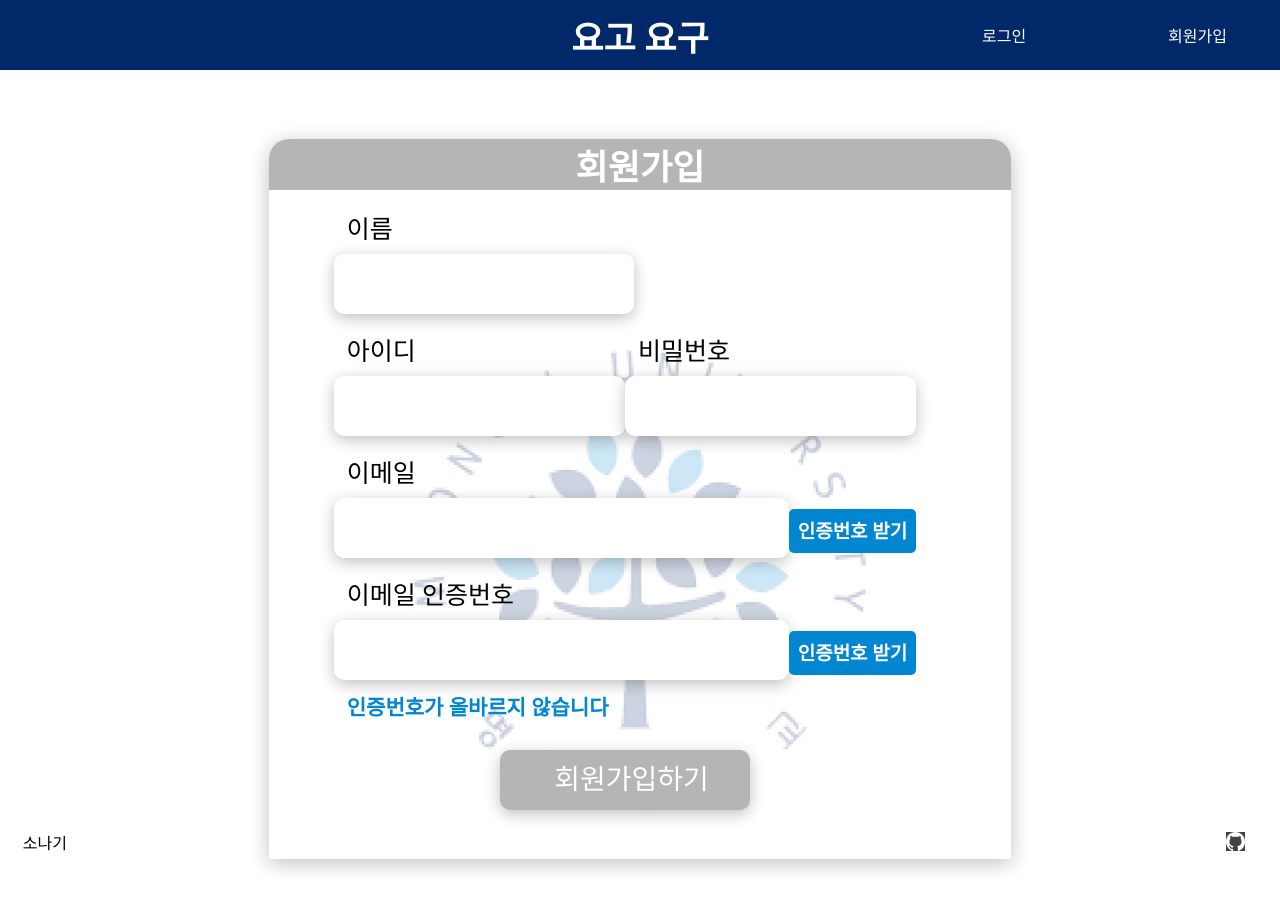
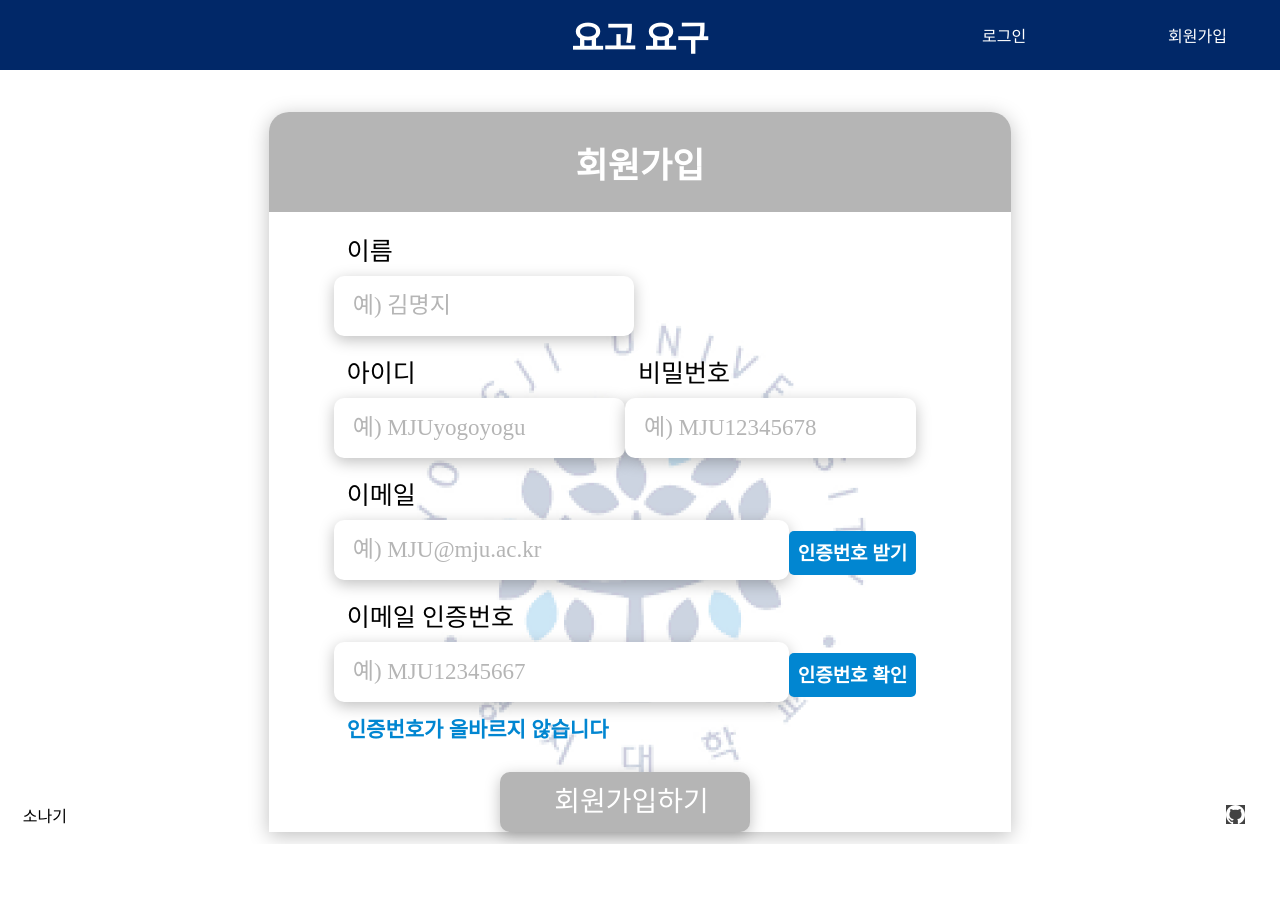
Before and after one commit to harksu/SW-Competition-FrontEnd, a React (Create React App) app: page /signup in a window 1280 px wide. Shown: the top 910 px of the page. After the commit the page ends 844 px from the top, so only its background shows below. Built offline with nearby package versions, Linux system fonts and the light colour scheme.

Commit message:
Feat : signup data frame set

```diff
--- a/src/Pages/SignUpPage.jsx
+++ b/src/Pages/SignUpPage.jsx
@@ -1,5 +1,6 @@
-import React from 'react';
+import React, { useState } from 'react';
 import styled from 'styled-components';
+
 import {
   Container,
   SignHeader,
@@ -11,53 +12,132 @@ import {
 } from './LoginPage';
 
 function SignUpPage() {
+  const [sendData, setSendData] = useState({
+    email: '',
+    name: '',
+    nickname: '',
+    password: '',
+    username: '',
+    emailAuthKey: '',
+  });
+
   return (
-    <Container>
+    <SignUpContainer>
       <SignHeader>회원가입</SignHeader>
       <InputContainer>
         <InputFormBox>
           <UserInfoText>이름</UserInfoText>
-          <UserInputBox />
+          <UserInputBox
+            placeholder="예) 김명지"
+            value={sendData.name}
+            onChange={(e) => {
+              setSendData({ ...sendData, name: e.target.value });
+            }}
+          />
         </InputFormBox>
+        <UserInfoInputContainer
+          exid="예) MJUyogoyogu"
+          expw="예) MJU12345678"
+          data={sendData}
+          event={setSendData}
+        />
+        <EmailInfoInputContainer
+          type="email"
+          email="이메일"
+          alertText="인증번호 받기"
+          exemail="예) MJU@mju.ac.kr"
+          data={sendData}
+          event={setSendData}
+        />
+        <EmailInfoInputContainer
+          type="confirm"
+          email="이메일 인증번호"
+          alertText="인증번호 확인"
+          exemail="예) MJU12345667"
+          data={sendData}
+          event={setSendData}
+        />
+        <AlertEmailText>인증번호가 올바르지 않습니다 </AlertEmailText>
+        <LoginButton onClick={() => console.log(sendData)}>
+          <ButtonText>회원가입하기</ButtonText>
+        </LoginButton>
+      </InputContainer>
+    </SignUpContainer>
+  );
+}
+
+function UserInfoInputContainer({ exid, expw, data, event }) {
+  return (
     <UserInfoInputFormBox>
       <InputFormBox>
         <UserInfoText>아이디</UserInfoText>
-            <UserInputBox />
+        <UserInputBox
+          placeholder={exid}
+          value={data.username || ''}
+          onChange={(e) => {
+            event({
+              ...data,
+              username: e.target.value,
+              nickname: e.target.value,
+            });
+          }}
+        />
       </InputFormBox>
       <InputFormBox>
         <UserInfoText>비밀번호</UserInfoText>
-            <UserInputBox />
+        <UserInputBox
+          placeholder={expw}
+          type="password"
+          value={data.password || ''}
+          onChange={(e) => {
+            event({ ...data, password: e.target.value });
+          }}
+        />
       </InputFormBox>
     </UserInfoInputFormBox>
-
+  );
+}
+function EmailInfoInputContainer({
+  email,
+  alertText,
+  exemail,
+  data,
+  event,
+  type,
+}) {
+  return (
     <EmailInputFormBox>
       <EmailInputBox>
-            <UserInfoText>이메일</UserInfoText>
-            <UserInputBox />
+        <UserInfoText>{email}</UserInfoText>
+        {type === 'confirm' ? (
+          <UserInputBox
+            placeholder={exemail}
+            value={data.email || ''}
+            onChange={(e) => {
+              event({ ...data, email: e.target.value });
+            }}
+          />
+        ) : (
+          <UserInputBox
+            placeholder={exemail}
+            value={data.emailAuthKey || ''}
+            onChange={(e) => {
+              event({ ...data, emailAuthKey: e.target.value });
+            }}
+          />
+        )}
       </EmailInputBox>
       <EmailButton>
-            <EmailButtonText>인증번호 받기 </EmailButtonText>
+        <EmailButtonText>{alertText} </EmailButtonText>
       </EmailButton>
     </EmailInputFormBox>
-        <EmailInputFormBox>
-          <EmailInputBox>
-            <UserInfoText>이메일 인증번호</UserInfoText>
-            <UserInputBox />
-          </EmailInputBox>
-          <EmailButton>
-            <EmailButtonText>인증번호 받기 </EmailButtonText>
-          </EmailButton>
-        </EmailInputFormBox>
-        <AlertEmailText>인증번호가 올바르지 않습니다 </AlertEmailText>
-        <LoginButton>
-          <ButtonText>회원가입하기</ButtonText>
-        </LoginButton>
-      </InputContainer>
-    </Container>
   );
 }
 
 export default SignUpPage;
+const SignUpContainer = styled(Container)`
+  margin: 42px auto 12px auto;
+`;
 const AlertEmailText = styled(AlertText)`
   line-height: 24px;
   font-weight: 700;
@@ -70,7 +150,7 @@ const AlertEmailText = styled(AlertText)`
 
 const InputContainer = styled.div`
   //background-color: blue;
-  margin: 2px 95px 54px 65px;
+  margin: 2px 95px 0px 65px; //이것 때문에 버튼 밑에 붙음
   // width: 100%;
   // 65,26,95,54
 `;
```
Lines whose indentation alone changed are shown as unchanged.
